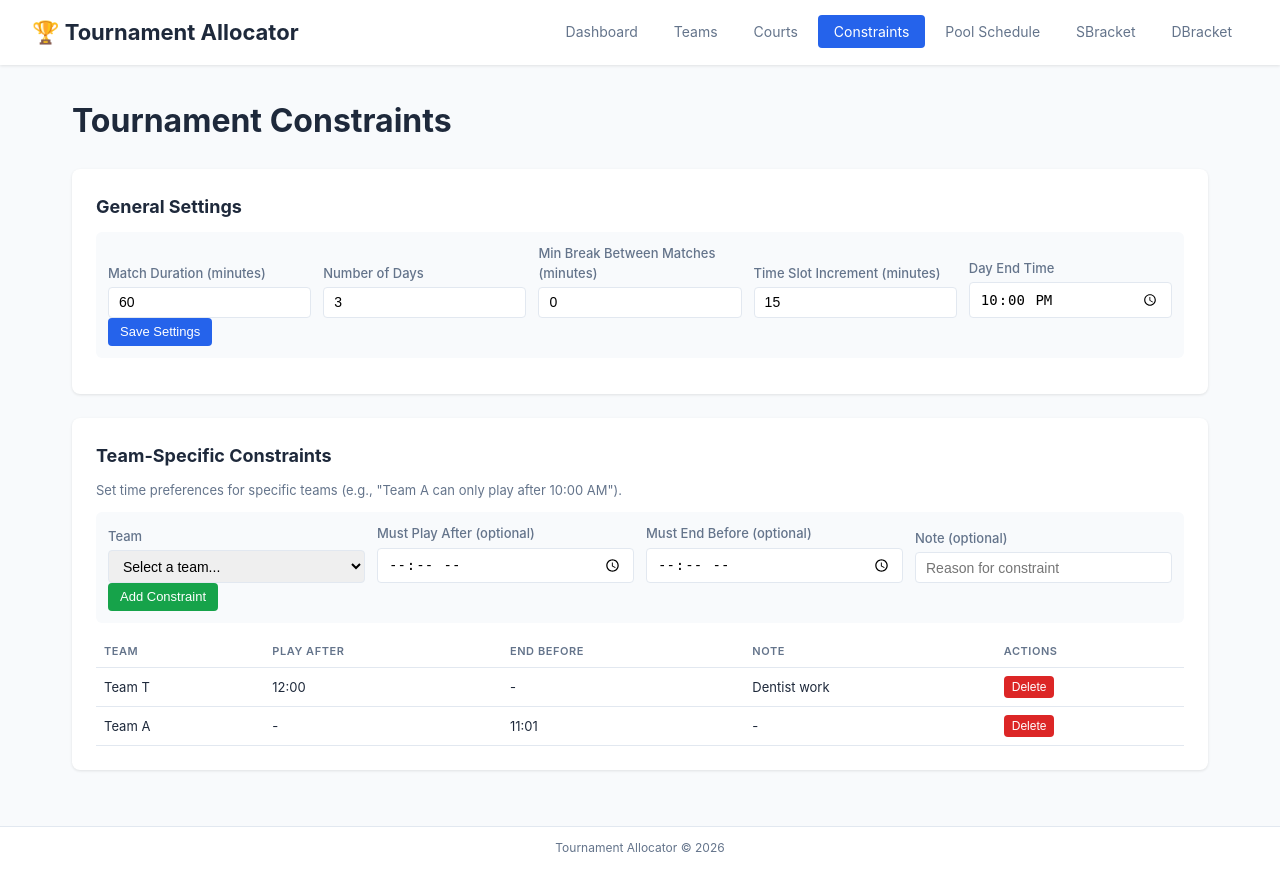
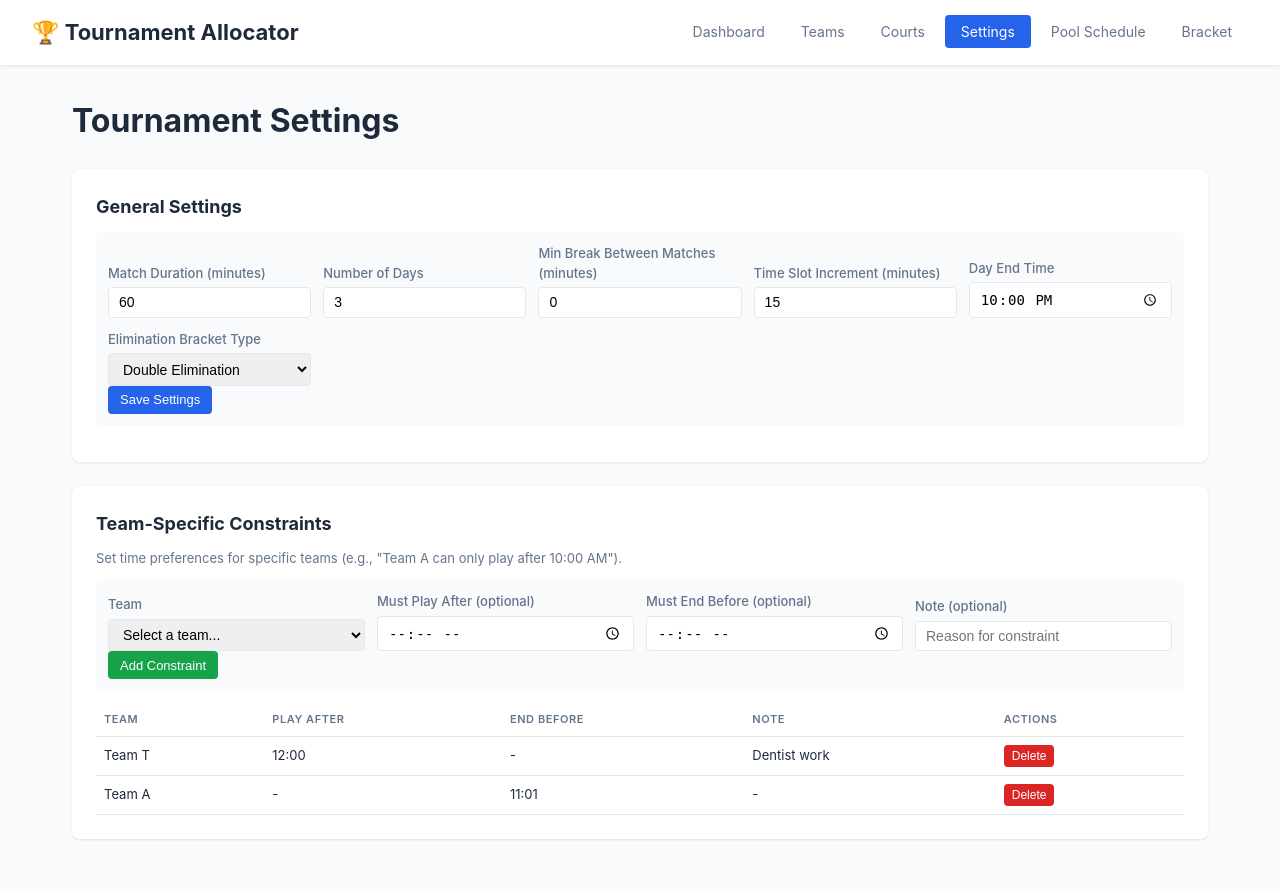
Before and after one commit to lucabol/python-tournament-allocator, a Flask app: page /constraints in a window 1280 px wide. Shown: the top 891 px of the page. Before the commit the page ends 852 px from the top, so only its background shows below. Run offline with Flask 3, Linux system fonts and the light colour scheme.

Commit message:
Rename constraints route to settings and update related templates; add bracket type selection to settings form

```diff
--- a/data/constraints.yaml
+++ b/data/constraints.yaml
@@ -1,3 +1,4 @@
+bracket_type: double
 day_end_time_limit: '22:00'
 days_number: 3
 elimination_bracket_settings:
--- a/src/app.py
+++ b/src/app.py
@@ -287,9 +287,10 @@ def courts():
     return render_template('courts.html', courts=courts_list)
 
 
-@app.route('/constraints', methods=['GET', 'POST'])
-def constraints():
-    """Constraints management page."""
+@app.route('/settings', methods=['GET', 'POST'])
+@app.route('/constraints', methods=['GET', 'POST'])  # Keep old URL for compatibility
+def settings():
+    """Settings management page."""
     if request.method == 'POST':
         action = request.form.get('action')
         constraints_data = load_constraints()
@@ -300,6 +301,7 @@ def constraints():
             constraints_data['min_break_between_matches_minutes'] = int(request.form.get('min_break', 15))
             constraints_data['time_slot_increment_minutes'] = int(request.form.get('time_increment', 15))
             constraints_data['day_end_time_limit'] = request.form.get('day_end_time', '22:00')
+            constraints_data['bracket_type'] = request.form.get('bracket_type', 'single')
             save_constraints(constraints_data)
 
         elif action == 'add_team_constraint':
@@ -337,7 +339,7 @@ def constraints():
                 ]
                 save_constraints(constraints_data)
 
-        return redirect(url_for('constraints'))
+        return redirect(url_for('settings'))
 
     constraints_data = load_constraints()
     pools = load_teams()
@@ -349,6 +351,19 @@ def constraints():
     all_courts = [c['name'] for c in courts_list]
 
     return render_template('constraints.html', constraints=constraints_data, all_teams=sorted(all_teams), all_courts=sorted(all_courts))
+
+# Alias for backward compatibility
+constraints = settings
+
+
+@app.route('/bracket')
+def bracket():
+    """Redirect to appropriate bracket based on settings."""
+    constraints_data = load_constraints()
+    bracket_type = constraints_data.get('bracket_type', 'single')
+    if bracket_type == 'double':
+        return redirect(url_for('dbracket'))
+    return redirect(url_for('sbracket'))
 
 
 @app.route('/schedule', methods=['GET', 'POST'])
--- a/src/templates/base.html
+++ b/src/templates/base.html
@@ -15,10 +15,9 @@
             <li><a href="{{ url_for('index') }}" {% if request.endpoint == 'index' %}class="active"{% endif %}>Dashboard</a></li>
             <li><a href="{{ url_for('teams') }}" {% if request.endpoint == 'teams' %}class="active"{% endif %}>Teams</a></li>
             <li><a href="{{ url_for('courts') }}" {% if request.endpoint == 'courts' %}class="active"{% endif %}>Courts</a></li>
-            <li><a href="{{ url_for('constraints') }}" {% if request.endpoint == 'constraints' %}class="active"{% endif %}>Constraints</a></li>
+            <li><a href="{{ url_for('settings') }}" {% if request.endpoint == 'settings' %}class="active"{% endif %}>Settings</a></li>
             <li><a href="{{ url_for('schedule') }}" {% if request.endpoint == 'schedule' %}class="active"{% endif %}>Pool Schedule</a></li>
-            <li><a href="{{ url_for('sbracket') }}" {% if request.endpoint == 'sbracket' or request.endpoint == 'schedule_single_elimination' %}class="active"{% endif %}>SBracket</a></li>
-            <li><a href="{{ url_for('dbracket') }}" {% if request.endpoint == 'dbracket' or request.endpoint == 'schedule_double_elimination' %}class="active"{% endif %}>DBracket</a></li>
+            <li><a href="{{ url_for('bracket') }}" {% if request.endpoint == 'bracket' or request.endpoint == 'sbracket' or request.endpoint == 'dbracket' or request.endpoint == 'schedule_single_elimination' or request.endpoint == 'schedule_double_elimination' %}class="active"{% endif %}>Bracket</a></li>
         </ul>
     </nav>
 
--- a/src/templates/constraints.html
+++ b/src/templates/constraints.html
@@ -1,9 +1,9 @@
 {% extends "base.html" %}
 
-{% block title %}Constraints - Tournament Allocator{% endblock %}
+{% block title %}Settings - Tournament Allocator{% endblock %}
 
 {% block content %}
-<h1>Tournament Constraints</h1>
+<h1>Tournament Settings</h1>
 
 <section class="section">
     <h2>General Settings</h2>
@@ -39,6 +39,14 @@
                 <label for="day_end_time">Day End Time</label>
                 <input type="time" id="day_end_time" name="day_end_time"
                        value="{{ constraints.day_end_time_limit }}" required>
+            </div>
+
+            <div class="form-group">
+                <label for="bracket_type">Elimination Bracket Type</label>
+                <select id="bracket_type" name="bracket_type">
+                    <option value="single" {% if constraints.bracket_type == 'single' %}selected{% endif %}>Single Elimination</option>
+                    <option value="double" {% if constraints.bracket_type == 'double' %}selected{% endif %}>Double Elimination</option>
+                </select>
             </div>
         </div>
 
--- a/src/templates/index.html
+++ b/src/templates/index.html
@@ -24,7 +24,7 @@
         <h2>⚙️ Settings</h2>
         <div class="stat-number">{{ constraints.days_number }}</div>
         <p>day(s), {{ constraints.match_duration_minutes }} min matches</p>
-        <a href="{{ url_for('constraints') }}" class="btn btn-primary">Edit Constraints</a>
+        <a href="{{ url_for('settings') }}" class="btn btn-primary">Edit Settings</a>
     </div>
 
     <div class="card highlight">
```
Also changed, not shown: tests/test_app.py (+5 -5 lines).
